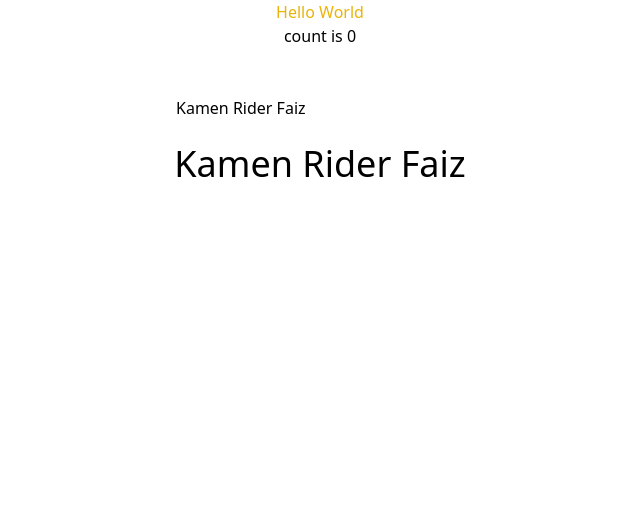
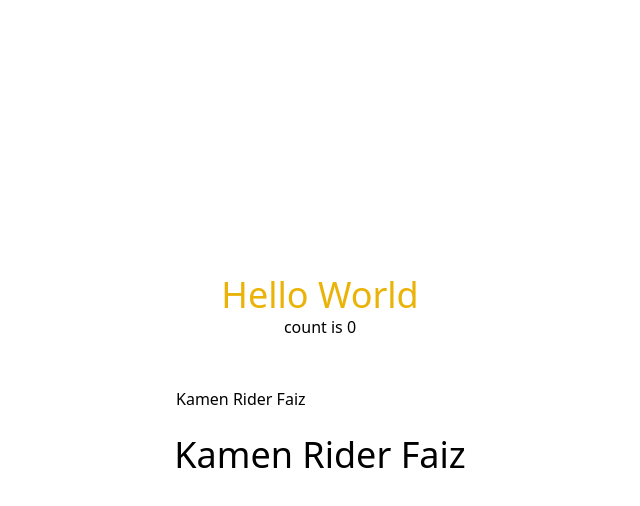
Before and after one commit to ziontee113/tdd-todo-react, a React (Vite) app: page / in a window 1280 px wide. Shown: the top 506 px of the page, without its empty margins (320-960 px from the left). Built offline with nearby package versions, Linux system fonts and the light colour scheme.

Commit message:
Center App contents

```diff
--- a/src/components/App.tsx
+++ b/src/components/App.tsx
@@ -5,8 +5,8 @@
     let [name, setName] = useState('Kamen Rider Faiz');
 
     return (
-        <div className="flex flex-col items-center">
-            <h1 className="text-yellow-500">Hello World</h1>
+        <div className="flex h-screen flex-col items-center justify-center">
+            <h1 className="text-4xl text-yellow-500">Hello World</h1>
             <button onClick={() => setCount((count) => count + 1)}>
                 count is {count}
             </button>
@@ -18,7 +18,7 @@
                         setName(event.target.value);
                     }}
                 />
-                <h1 className="text-4xl">{name}</h1>
+                <h1 className="min-h-[50px] text-4xl">{name}</h1>
             </div>
         </div>
     );
```
